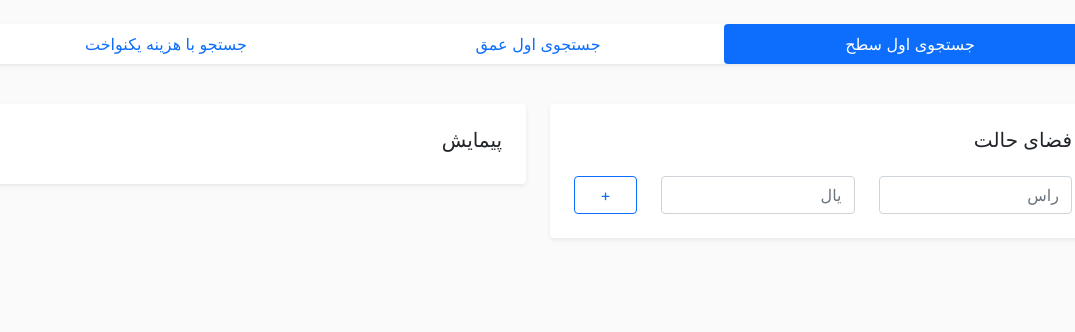
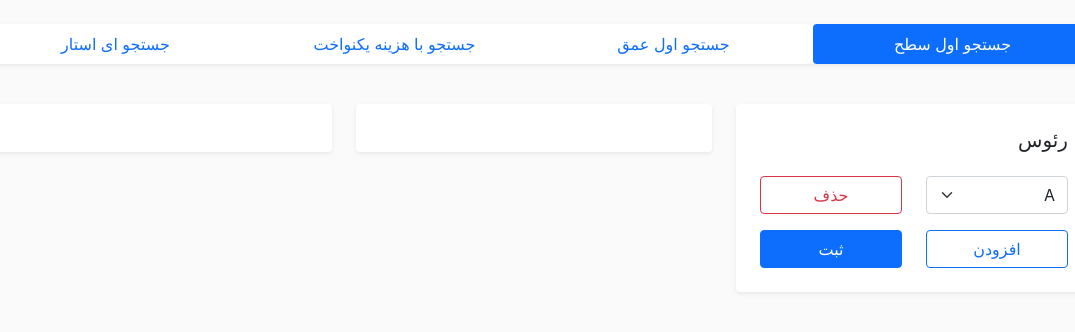
Before and after one commit to shayanpasokhi/ai-search-algorithm, a React (Create React App) app: page / in a window 1280 px wide. Shown: the top 332 px of the page, without its empty margins (205-1280 px from the left). Built offline with nearby package versions, Linux system fonts and the light colour scheme; a web font is replaced by a local one.

Commit message:
fix h and g type Graph | add vertex section

```diff
--- a/src/App.js
+++ b/src/App.js
@@ -1,11 +1,11 @@
 import React, { useState } from "react";
 import Header from "./components/Header/Header";
 import NavItems from "./constants/NavItems";
-import Aside from "./components/Aside/Aside";
-import Main from "./components/Main/Main";
-import SpaceState from "./components/SpaceState/SpaceState";
+import { Graph } from "./components/Graph/Graph";
+import Vertex from "./components/Vertex/Vertex";
 
 function App() {
+  const [graph, setGraph] = useState(new Graph());
   const [alg, setAlg] = useState(
     () => NavItems.find((item) => item.isActive).id
   );
@@ -20,16 +20,19 @@ function App() {
   };
 
   return (
-    <div className="container-lg">
+    <div className="container">
       <Header NavItems={_NavItems} changeAlg={changeAlg} />
       <div className="row">
-        <div className="col-sm-12 col-md-6">
-          <Aside>
-            <SpaceState alg={alg} />
-          </Aside>
+        <div className="col-md-12 col-xl-4">
+          <div className="my-3 rounded shadow-sm bg-white p-4">
+            <Vertex setGraph={setGraph} alg={alg} />
+          </div>
         </div>
-        <div className="col-sm-12 col-md-6">
-          <Main></Main>
+        <div className="col-md-12 col-xl-4">
+          <div className="my-3 rounded shadow-sm bg-white p-4"></div>
+        </div>
+        <div className="col-md-12 col-xl-4">
+          <div className="my-3 rounded shadow-sm bg-white p-4"></div>
         </div>
       </div>
     </div>
--- a/src/components/Aside/Aside.js
+++ /dev/null
@@ -1,12 +0,0 @@
-import React from "react";
-
-const Aside = ({ children }) => {
-  return (
-    <aside className="my-3 rounded shadow-sm bg-white p-4">
-      <h5>فضای حالت</h5>
-      {children}
-    </aside>
-  );
-};
-
-export default Aside;
--- a/src/components/SpaceState/Graph/Graph.js
+++ b/src/components/Graph/Graph.js
@@ -10,7 +10,7 @@ export class Graph {
     if (!this.vertices.includes(v)) {
       this.vertices.push(v);
       this.adjacent[v] = [];
-      this.h[v] = h;
+      this.h[v] = parseInt(h);
     }
   }
 
@@ -18,7 +18,7 @@ export class Graph {
     if (this.vertices.includes(v)) {
       this.adjacent = {
         ...this.adjacent,
-        [v]: { ...this.adjacent[v], [w]: g },
+        [v]: { ...this.adjacent[v], [w]: parseInt(g) },
       };
       this.edges++;
     }
@@ -53,7 +53,7 @@ export class Graph {
       largest = r;
     }
 
-    if (largest != i) {
+    if (largest !== i) {
       let swap = arr[i];
       arr[i] = arr[largest];
       arr[largest] = swap;
@@ -168,7 +168,7 @@ export class Graph {
             this.heapSort(open, "f");
           }
         } else if (isInClose) {
-          let oldF = close.find((n) => n.v === child).f;
+          let oldF = closed.find((n) => n.v === child).f;
 
           if (newF < oldF) {
             closed = closed.filter((n) => n.v !== child);
@@ -180,5 +180,62 @@ export class Graph {
 
       closed.unshift({ v, f });
     }
+
+    return false;
+  }
+
+  aStar(goal, start = this.vertices[0]) {
+    let adj = this.adjacent;
+
+    let open = [{ v: start, f: this.h[start] + 0 }];
+    let closed = [];
+
+    while (open.length) {
+      console.log(
+        "open: " +
+          open.map((n) => n.v + n.f).join(",") +
+          " | closed: " +
+          closed.map((n) => n.v + n.f).join(",")
+      );
+
+      let { v, f } = open.shift();
+
+      if (v === goal) {
+        return true;
+      }
+
+      for (const child in adj[v]) {
+        let isInOpen = open.some((n) => n.v === child);
+        let isInClose = closed.some((n) => n.v === child);
+        let newF = adj[v][child] + f + this.h[child] - this.h[v];
+
+        if (!isInOpen && !isInClose) {
+          open.push({ v: child, f: newF });
+          this.heapSort(open, "f");
+        } else if (isInOpen) {
+          let oldF = open.find((n) => n.v === child).f;
+
+          if (newF < oldF) {
+            open = open.map((n) => ({
+              ...n,
+              ...(n.v === child && { v: child, f: newF }),
+            }));
+            this.heapSort(open, "f");
+          }
+        } else if (isInClose) {
+          let oldF = closed.find((n) => n.v === child).f;
+
+          if (newF < oldF) {
+            closed = closed.filter((n) => n.v !== child);
+            open.push({ v: child, f: newF });
+            this.heapSort(open, "f");
+          }
+        }
+      }
+
+      closed.unshift({ v, f });
+    }
+
+    return false;
   }
 }
--- a/src/components/Main/Main.js
+++ /dev/null
@@ -1,12 +0,0 @@
-import React from "react";
-
-const Main = ({ children }) => {
-  return (
-    <main className="my-3 rounded shadow-sm bg-white p-4">
-      <h5>پیمایش</h5>
-      {children}
-    </main>
-  );
-};
-
-export default Main;
--- a/src/components/SpaceState/Bfs/Bfs.js
+++ /dev/null
@@ -1,38 +0,0 @@
-import React from "react";
-import { useForm } from "react-hook-form";
-
-const Bfs = () => {
-  const { register, handleSubmit } = useForm();
-
-  const onSubmit = (data) => {};
-
-  return (
-    <form onSubmit={handleSubmit(onSubmit)} className="mt-4">
-      <div className="row">
-        <div className="col-5">
-          <input
-            {...register("vertex")}
-            type="text"
-            className="form-control"
-            placeholder="راس"
-          />
-        </div>
-        <div className="col-5">
-          <input
-            {...register("edge")}
-            type="text"
-            className="form-control"
-            placeholder="یال"
-          />
-        </div>
-        <div className="col-2">
-          <button type="button" className="btn btn-outline-primary w-100">
-            +
-          </button>
-        </div>
-      </div>
-    </form>
-  );
-};
-
-export default Bfs;
--- a/src/components/SpaceState/SpaceState.js
+++ /dev/null
@@ -1,20 +0,0 @@
-import React from "react";
-import PropTypes from "prop-types";
-import NavItems from "../../constants/NavItems";
-import Bfs from "./Bfs/Bfs";
-
-const SpaceState = ({ alg }) => {
-  switch (alg) {
-    case "bfs": {
-      return <Bfs />;
-    }
-    default:
-      return "";
-  }
-};
-
-SpaceState.propTypes = {
-  alg: PropTypes.oneOf(NavItems.map((item) => item.id)).isRequired,
-};
-
-export default SpaceState;
--- /dev/null
+++ b/src/components/Vertex/Vertex.js
@@ -0,0 +1,118 @@
+import React, { useState } from "react";
+import PropTypes from "prop-types";
+import NavItems from "../../constants/NavItems";
+import { useForm, useFieldArray, Controller, useWatch } from "react-hook-form";
+
+const Vertex = ({ alg }) => {
+  const [alphabet, setAlphabet] = useState(() => {
+    const alpha = Array.from(Array(26)).map((e, i) => i + 65);
+    return alpha.map((x) => String.fromCharCode(x));
+  });
+  const { h = false } = NavItems.find((item) => item.id === alg);
+  const defaultValues = {
+    vertex: [{ vertex: "A", h: "" }],
+  };
+  const { handleSubmit, control, getValues } = useForm({
+    defaultValues,
+  });
+  const { fields, append, remove } = useFieldArray({
+    name: "vertex",
+    control,
+  });
+
+  useWatch({ name: "vertex", control });
+
+  const onSubmit = (data) => {
+    console.log(data);
+  };
+
+  const validAlphabet = (current = null) =>
+    alphabet.filter((c) => {
+      let active = getValues("vertex").map((i) => i.vertex);
+
+      if (current) active = active.filter((i) => i !== current);
+
+      return !active.includes(c);
+    });
+
+  return (
+    <>
+      <h5>رئوس</h5>
+      <form onSubmit={handleSubmit(onSubmit)} className="mt-4">
+        {fields.map((field, index) => {
+          return (
+            <div className="row my-3" key={field.id}>
+              <div className={`col-${h ? 4 : 6}`}>
+                <Controller
+                  render={({ field }) => (
+                    <select className="form-select" {...field}>
+                      {validAlphabet(field.value).map((c) => (
+                        <option key={c} value={c}>
+                          {c}
+                        </option>
+                      ))}
+                    </select>
+                  )}
+                  name={`vertex.${index}.vertex`}
+                  control={control}
+                />
+              </div>
+              {h && (
+                <div className="col-4">
+                  <Controller
+                    render={({ field }) => (
+                      <input
+                        type="number"
+                        {...field}
+                        className="form-control"
+                        placeholder="h*(n)"
+                      />
+                    )}
+                    name={`vertex.${index}.h`}
+                    control={control}
+                  />
+                </div>
+              )}
+              <div className={`col-${h ? 4 : 6}`}>
+                <button
+                  type="button"
+                  className="btn btn-outline-danger w-100"
+                  onClick={() => remove(index)}
+                >
+                  حذف
+                </button>
+              </div>
+            </div>
+          );
+        })}
+        <div className="row mt-3">
+          <div className="col-6">
+            <button
+              type="button"
+              className="btn btn-outline-primary w-100"
+              onClick={() => {
+                const c = validAlphabet()[0];
+                if (c)
+                  append({
+                    ...defaultValues["vertex"][0],
+                    vertex: validAlphabet()[0],
+                  });
+              }}
+            >
+              افزودن
+            </button>
+          </div>
+          <div className="col-6">
+            <button className="btn btn-primary w-100">ثبت</button>
+          </div>
+        </div>
+      </form>
+    </>
+  );
+};
+
+Vertex.propTypes = {
+  alg: PropTypes.oneOf(NavItems.map((item) => item.id)).isRequired,
+};
+
+export default Vertex;
--- a/src/constants/NavItems.js
+++ b/src/constants/NavItems.js
@@ -1,18 +1,31 @@
 const NavItems = [
   {
     id: "bfs",
-    title: "جستجوی اول سطح",
+    title: "جستجو اول سطح",
     isActive: true,
+    g: false,
+    h: false,
   },
   {
     id: "dfs",
-    title: "جستجوی اول عمق",
+    title: "جستجو اول عمق",
     isActive: false,
+    g: false,
+    h: false,
   },
   {
     id: "ucs",
     title: "جستجو با هزینه یکنواخت",
     isActive: false,
+    g: true,
+    h: false,
+  },
+  {
+    id: "astar",
+    title: "جستجو ای استار",
+    isActive: false,
+    g: true,
+    h: true,
   },
 ];
 
```
Also changed, not shown: src/components/Main/Main.module.css (deleted), src/components/SpaceState/Bfs/Bfs.module.css (deleted), src/components/SpaceState/SpaceState.module.css (deleted), src/components/Vertex/Vertex.module.css (added), 1 other file (tests, documents, lock files or other folders).
